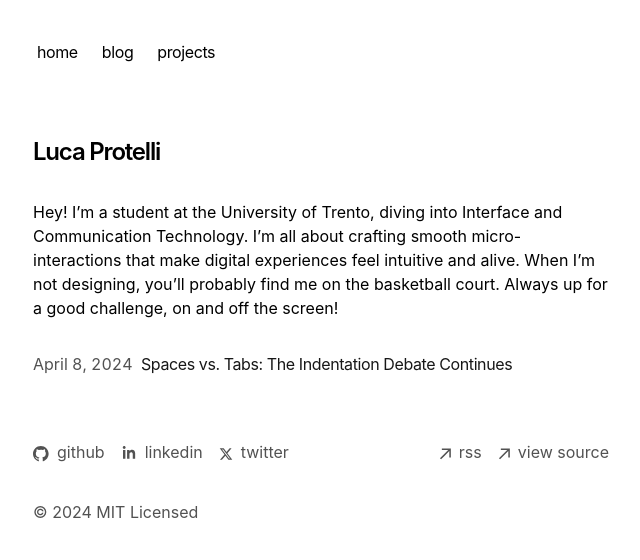
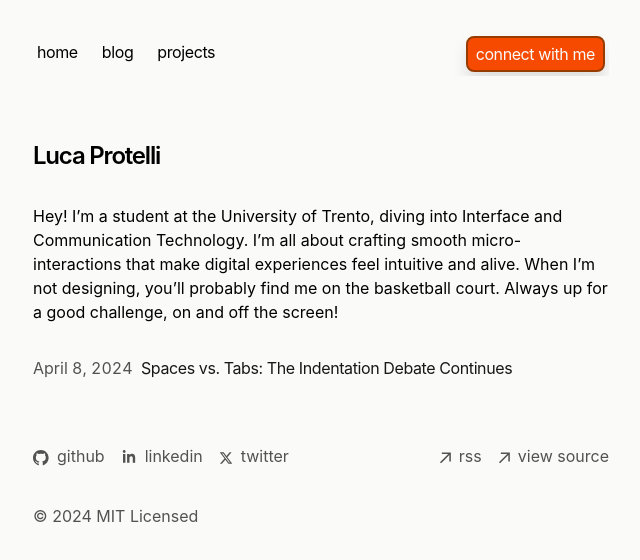
Before and after one commit to lucaprotelli/portfolio, a Next.js app in the folder blog/: page / in a window 1280 px wide. Shown: the top 560 px of the page, without its empty margins (319-959 px from the left). Built offline with nearby package versions, Linux system fonts and the light colour scheme.

Commit message:
Update Navbar layout and add contact link; restore Head component in layout

```diff
--- a/blog/app/components/nav.tsx
+++ b/blog/app/components/nav.tsx
@@ -17,7 +17,7 @@ export function Navbar() {
         <aside className="-ml-[8px] mb-16 tracking-tight">
             <div className="lg:sticky lg:top-20">
                 <nav
-                    className="flex flex-row items-start relative px-0 pb-0 fade md:overflow-auto scroll-pr-6 md:relative"
+                    className="flex flex-row items-start justify-between relative px-0 pb-0 fade md:overflow-auto scroll-pr-6 md:relative"
                     id="nav"
                 >
                     <div className="flex flex-row space-x-0 pr-10">
@@ -33,6 +33,11 @@ export function Navbar() {
                             )
                         })}
                     </div>
+                    <div className="align-middle py-1 px-2 m-1 text-stone-50 bg-orange-600 rounded-lg border-2 border-amber-800 drop-shadow-xl shadow-black dark:shadow-white transition-all duration-300 hover:bg-orange-500 dark:hover:bg-orange-700">
+                        <a href="mailto:lucaprotelli2004@gmail.com">
+                            connect with me
+                        </a>
+                    </div>
                 </nav>
             </div>
         </aside>
--- a/blog/app/layout.tsx
+++ b/blog/app/layout.tsx
@@ -7,7 +7,7 @@ import { Analytics } from "@vercel/analytics/react"
 import { SpeedInsights } from "@vercel/speed-insights/next"
 import Footer from "./components/footer"
 import { baseUrl } from "./sitemap"
-// import Head from "next/head"
+import Head from "next/head"
 
 export const metadata: Metadata = {
     metadataBase: new URL(baseUrl),
@@ -49,14 +49,14 @@ export default function RootLayout({
         <html
             lang="en"
             className={cx(
-                "text-black bg-white dark:text-white dark:bg-zinc-900",
+                "text-black bg-stone-50 dark:text-white dark:bg-zinc-900",
                 GeistSans.variable,
                 GeistMono.variable
             )}
         >
-            {/* <Head>
+            <Head>
                 <link rel="icon" href="/favicon.ico" />
-            </Head> */}
+            </Head>
             <body className="antialiased max-w-xl mx-4 mt-8 lg:mx-auto">
                 <main className="flex-auto min-w-0 mt-6 flex flex-col px-2 md:px-0">
                     <Navbar />
--- a/blog/package.json
+++ b/blog/package.json
@@ -13,7 +13,7 @@
         "@vercel/analytics": "^1.1.3",
         "@vercel/speed-insights": "^1.0.9",
         "geist": "1.2.2",
-    "next": "canary",
+        "next": "^15.0.3",
         "next-mdx-remote": "^4.4.1",
         "postcss": "^8.4.35",
         "react": "18.2.0",
```
Also changed, not shown: 1 other file (tests, documents, lock files or other folders). Lines whose indentation alone changed are shown as unchanged.
